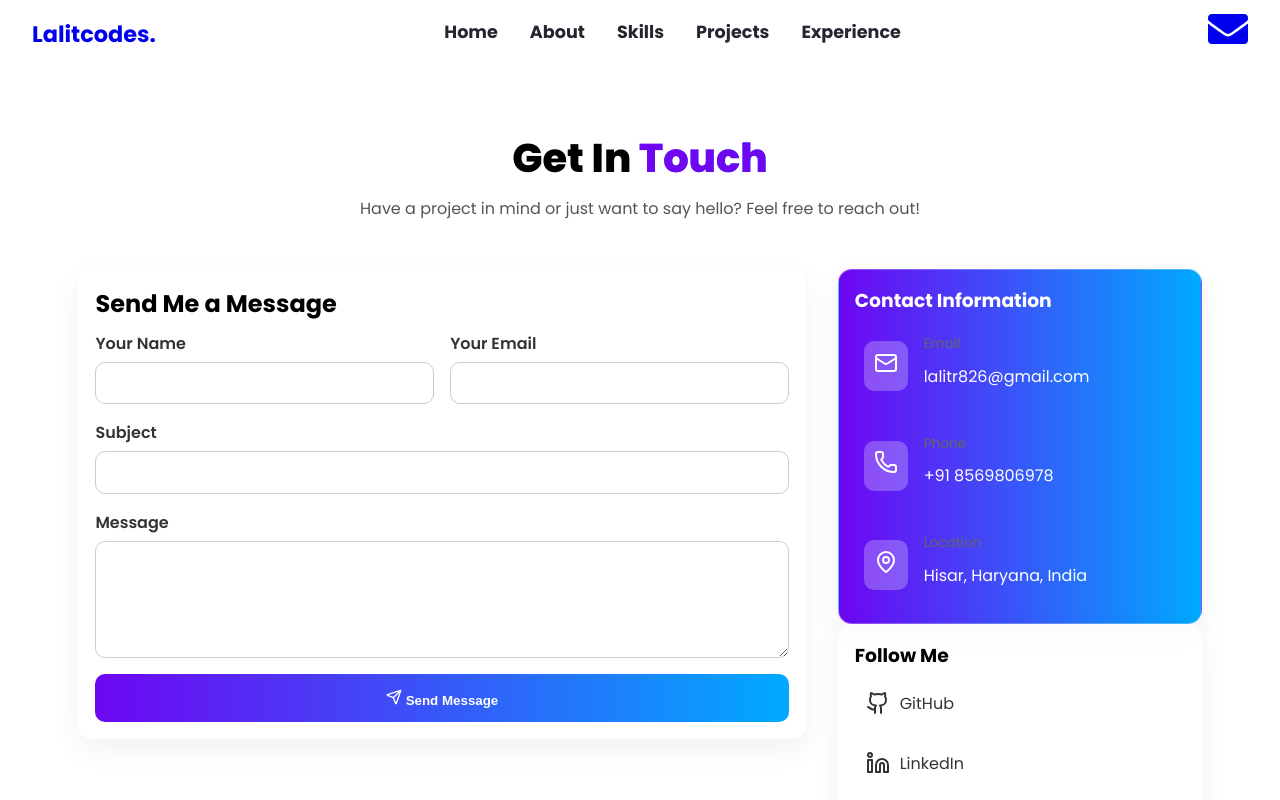
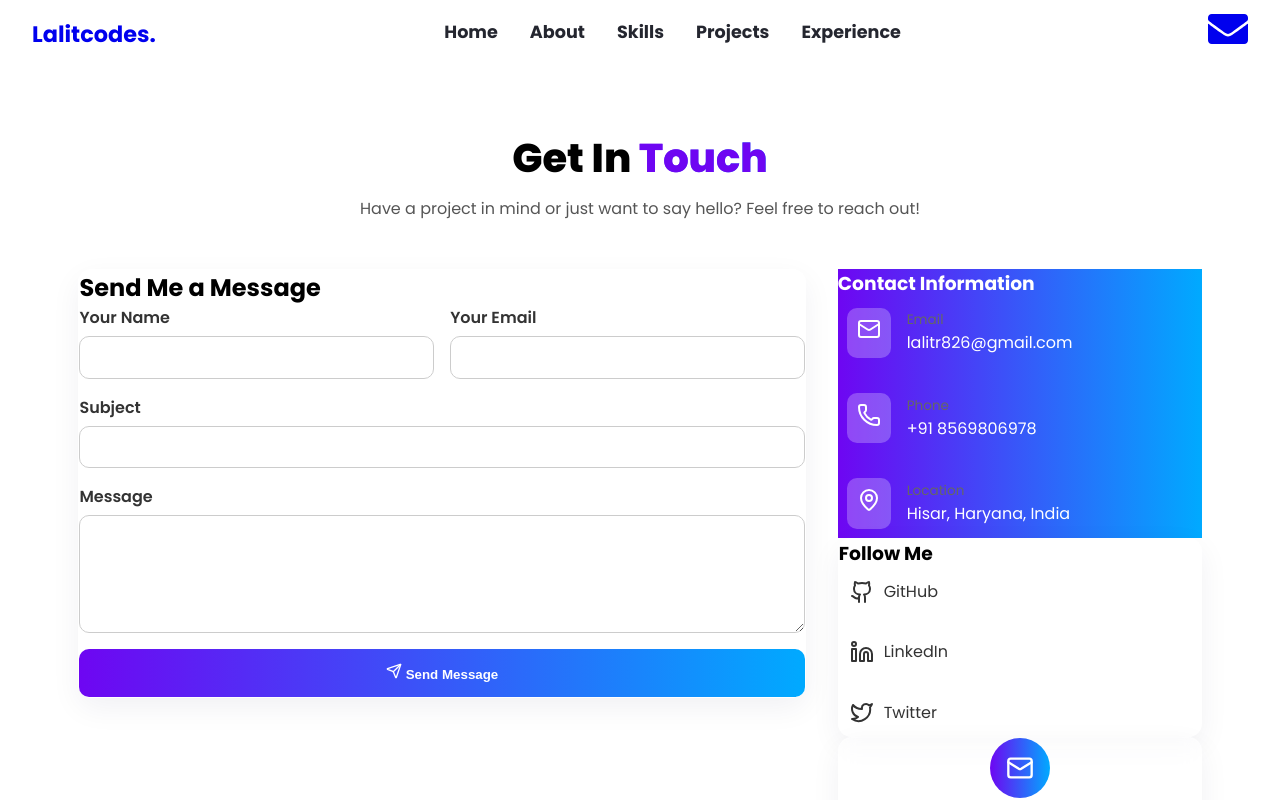
Before and after one commit to Rajputlalit/ReactJsPortfolio, a React (Vite) app: page /getintouch in a window 1280 px wide. Shown: the top 800 px of the page. Built offline with nearby package versions, Linux system fonts and the light colour scheme.

Commit message:
fixed the card.jsx export issue

```diff
--- a/src/components/ui/Card.css
+++ b/src/components/ui/Card.css
@@ -1,44 +1,11 @@
 /* src/components/ui/card.css */
-
-/* base card used everywhere */
-.lc-card {
-  border-radius: 14px;
-  box-shadow: 0 10px 30px rgba(12,18,60,0.06);
-  background: rgba(255,255,255,0.55);
-  backdrop-filter: blur(8px);
-  -webkit-backdrop-filter: blur(8px);
-  border: 1px solid rgba(255,255,255,0.28);
-  transition: box-shadow 240ms ease, transform 200ms ease;
-  overflow: hidden;
+.card-container {
+  background: #fff;
+  border-radius: 12px;
+  box-shadow: 0 4px 15px rgba(0, 0, 0, 0.05);
+  transition: all 0.3s ease;
 }
 
-/* allow consumers to override background/box-shadow via additional classes
-   (e.g. "grad-card" or "glass" used in Experience.jsx) */
-
-/* inner content padding */
-.lc-card-content {
-  padding: 1rem;
-  display: block;
+.card-content {
+  padding: 1.5rem;
 }
-
-/* small utility: remove default margin in headings inside cards */
-.lc-card-content h1,
-.lc-card-content h2,
-.lc-card-content h3,
-.lc-card-content h4,
-.lc-card-content p {
-  margin: 0 0 0.6rem 0;
-}
-
-/* when used with .no-border we keep same layout but drop border */
-.lc-card.no-border {
-  border: 0;
-  background: transparent;
-  box-shadow: none;
-}
-
-/* optional: hover lift for interactive cards */
-.lc-card:hover {
-  transform: translateY(-6px);
-  box-shadow: 0 18px 45px rgba(12,18,60,0.10);
-}
--- a/src/components/ui/Card.jsx
+++ b/src/components/ui/Card.jsx
@@ -7,7 +7,7 @@ import "./card.css";
  * - Accepts className (merged) and children
  * - Spreads other props (e.g. onClick)
  */
-export function Card({ children, className = "", ...props }) {
+function Card({ children, className = "", ...props }) {
   return (
     <div className={`lc-card ${className}`} {...props}>
       {children}
@@ -18,12 +18,13 @@ export function Card({ children, className = "", ...props }) {
 /**
  * CardContent helper to apply standard padding/typography
  */
-export function CardContent({ children, className = "", ...props }) {
+function CardContent({ children, className = "", ...props }) {
   return (
     <div className={`lc-card-content ${className}`} {...props}>
       {children}
     </div>
   );
+
 }
-
+export { CardContent };
 export default Card;
--- a/src/pages/Experience.jsx
+++ b/src/pages/Experience.jsx
@@ -1,6 +1,5 @@
 import React, { useRef, useEffect, useState } from "react";
 import { motion, useAnimation, useInView } from "framer-motion";
-import Card, { CardContent } from "../components/ui/Card.jsx";
 import {
   GraduationCap,
   Award,
--- a/src/pages/GetinTouch.jsx
+++ b/src/pages/GetinTouch.jsx
@@ -1,6 +1,6 @@
 import React, { useState } from "react";
 import { motion } from "framer-motion";
-import { Card, CardContent } from "../components/ui/card";
+import Card, { CardContent } from "../components/ui/Card.jsx";
 import {
   Mail,
   Phone,
@@ -12,7 +12,7 @@ import {
 } from "lucide-react";
 import "./GetInTouch.css";
 
-export default function GetInTouch() {
+function GetInTouch() {
   const [formData, setFormData] = useState({
     name: "",
     email: "",
@@ -228,3 +228,4 @@ export default function GetInTouch() {
     </section>
   );
 }
+export default GetInTouch;
```
